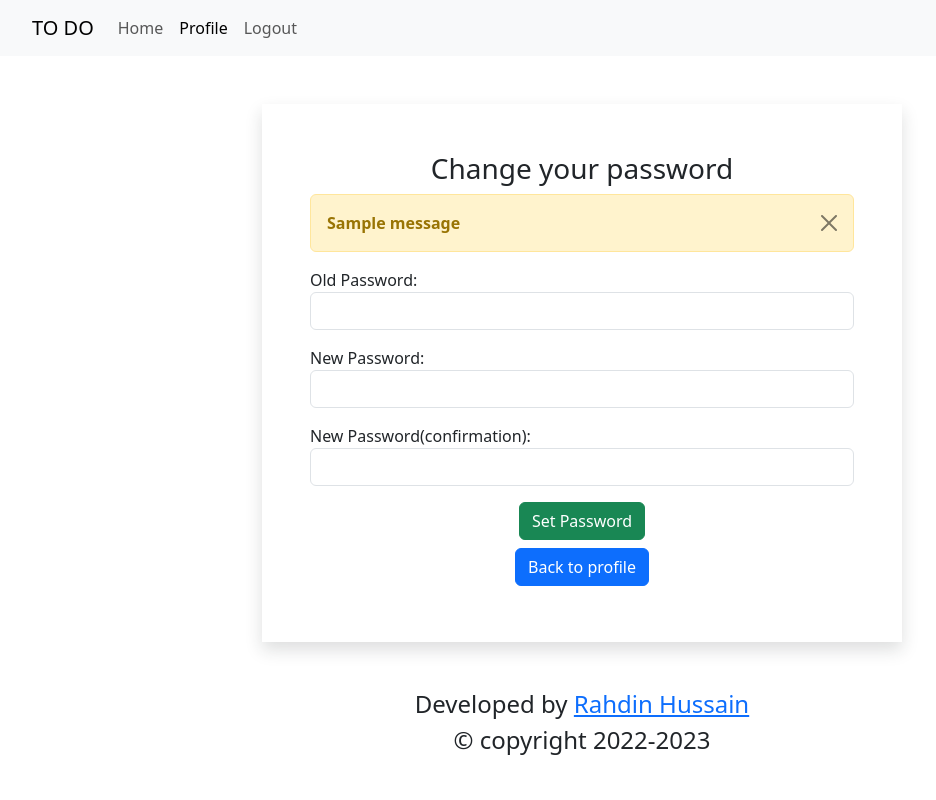
After one commit to Rahdi-H/Django-To-Do-App, a Django app: page /changepassword/ in a window 1280 px wide. The commit adds this page. Shown: the whole page, without its empty margins (58-994 px from the left). Run offline with Django 4.2, Linux system fonts and the light colour scheme; a user stored in the database is signed in; one stand-in notice (Sample message) is shown; some libraries are stand-ins or nearby versions.

Commit message:
added profile page and many more funtionality

```diff
--- a/core/forms.py
+++ b/core/forms.py
@@ -1,4 +1,4 @@
-from django.contrib.auth.forms import UserCreationForm, AuthenticationForm
+from django.contrib.auth.forms import UserCreationForm, AuthenticationForm, PasswordChangeForm
 from django import forms
 from django.contrib.auth.models import User
 
@@ -16,3 +16,8 @@ class UserRegistrationForm(UserCreationForm):
 class LoginForm(AuthenticationForm):
     username = forms.CharField(label='Username', widget=forms.TextInput(attrs={'class':'form-control'}))
     password = forms.CharField(label='Password', widget=forms.PasswordInput(attrs={'class':'form-control'}))
+
+class UserPasswordChangeForm(PasswordChangeForm):
+    old_password = forms.CharField(label='Old Password', widget=forms.PasswordInput(attrs={'class':'form-control'}))
+    new_password1 = forms.CharField(label='New Password', widget=forms.PasswordInput(attrs={'class':'form-control'}))
+    new_password2 = forms.CharField(label='New Password(confirmation)', widget=forms.PasswordInput(attrs={'class':'form-control'}))
--- a/core/templates/core/base.html
+++ b/core/templates/core/base.html
@@ -24,6 +24,9 @@
                       <a class="nav-link {% block homeactive %}{% endblock %}" aria-current="page" href="{% url 'home' %}">Home</a>
                     </li>
                     <li class="nav-item ">
+                      <li class="nav-item">
+                        <a class="nav-link {% block homeprofile %}{% endblock %}" aria-current="page" href="{% url 'profile' %}">Profile</a>
+                      </li>
                         <a class="nav-link {% block homelogout %}{% endblock %}" href="{% url 'logout' %}">Logout</a>
                     </li>
                   {% else %}
--- /dev/null
+++ b/core/templates/core/changepassword.html
@@ -0,0 +1,38 @@
+{% extends 'core/base.html' %}
+{% load static %}
+{% block title %}Change Password{% endblock %}
+{% block homeprofile %}active{% endblock %}
+{% block customcss %}
+<link rel="stylesheet" href="{% static 'core/css/login_register_responsive.css' %}">
+{% endblock %}
+{% block main %}
+    <div id="container" class="container w-50 mt-5 mb-5 shadow p-5">
+        <h3 class="text-center mb-2">Change your password</h3>
+        {% if messages %}
+            {% for message in messages %}
+            <div class="alert alert-warning alert-dismissible fade show" role="alert">
+                <strong>{{message}}</strong>
+                <button type="button" class="btn-close" data-bs-dismiss="alert" aria-label="Close"></button>
+              </div>
+            {% endfor %}
+        {% endif %}
+        <form action="" method="POST" novalidate>
+            {% csrf_token %}
+            {% if form.non_field_errors %}
+                {% for error in form.non_field_errors %}
+                    <h4>error</h4>
+                {% endfor %}
+            {% endif %}
+            <!-- {% for fm in form %}
+                {{fm.label_tag}}{{fm}}{{fm.errors}}
+            {% endfor %} -->
+            {{form.as_p}}
+            <div class="text-center">
+                <input type="submit" value="Set Password" class="btn btn-success">
+            </div>
+        </form>
+        <div class="text-center">
+            <a href="{% url 'profile' %}" class="btn btn-primary m-2">Back to profile</a>
+        </div>
+    </div>
+{% endblock %}
--- a/core/views.py
+++ b/core/views.py
@@ -1,6 +1,10 @@
 from django.shortcuts import render, redirect
+from django.contrib.auth.models import User
+from django.http import HttpResponseRedirect
 from django.contrib.auth import authenticate, login, logout
-from .forms import UserRegistrationForm, LoginForm
+from django.contrib.auth import update_session_auth_hash
+from django.contrib import messages
+from .forms import UserRegistrationForm, LoginForm, UserPasswordChangeForm
 from .models import ToDo
 
 # Create your views here.
@@ -12,6 +16,43 @@ def home(request):
             ToDo(todo=todo, author=request.user).save()
         data = ToDo.objects.all().filter(author=request.user)
         return render(request, 'core/home.html', {'data':data})
+    else:
+        return redirect('login')
+
+def profile(request):
+    if request.user.is_authenticated:
+        return render(request, 'core/profile.html')
+    else:
+        return redirect('login')
+
+def changepassword(request):
+    if request.user.is_authenticated:
+        if request.method == 'POST':
+            form = UserPasswordChangeForm(user=request.user, data=request.POST)
+            if form.is_valid():
+                form.save()
+                update_session_auth_hash(request, form.user)
+                messages.success(request, 'Successfully changed your password')
+                return HttpResponseRedirect('/profile/')
+            else:
+                messages.warning(request, 'you may entered incorrect old password or miss matched new password or maybe too weak password')
+                return redirect('changepassword')
+        else:
+            form = UserPasswordChangeForm(user=request.user)
+            return render(request, 'core/changepassword.html', {'form':form})
+    else:
+        return redirect('login')
+
+def deleteaccount(request):
+    if request.user.is_authenticated:
+        User.objects.get(pk=request.user.id).delete()
+        return redirect('login')
+    else:
+        return redirect('login')
+
+def deleteAccountConfirmation(request):
+    if request.user.is_authenticated:
+        return render(request, 'core/accountdeleteconfirmation.html')
     else:
         return redirect('login')
 
--- a/todo/urls.py
+++ b/todo/urls.py
@@ -20,6 +20,10 @@ from core import views
 urlpatterns = [
     path('admin/', admin.site.urls),
     path('', views.home, name='home'),
+    path('profile/', views.profile, name='profile'),
+    path('changepassword/', views.changepassword, name='changepassword'),
+    path('deleteaccount/', views.deleteaccount, name='deleteaccount'),
+    path('deleteaccountconfirmation/', views.deleteAccountConfirmation, name='deleteconfirmation'),
     path('login/', views.signIn, name='login'),
     path('logout/', views.signOut, name='logout'),
     path('register/', views.register, name='register'),
```
Also changed, not shown: core/templates/core/accountdeleteconfirmation.html (added, +16 -0 lines), core/templates/core/profile.html (added, +24 -0 lines), db.sqlite3.
